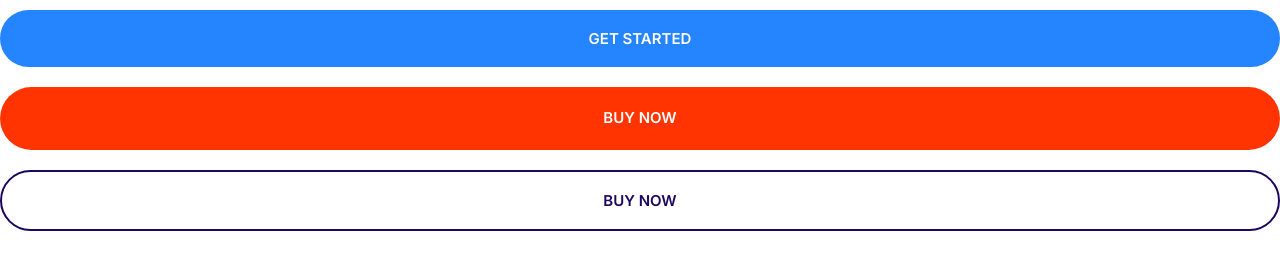
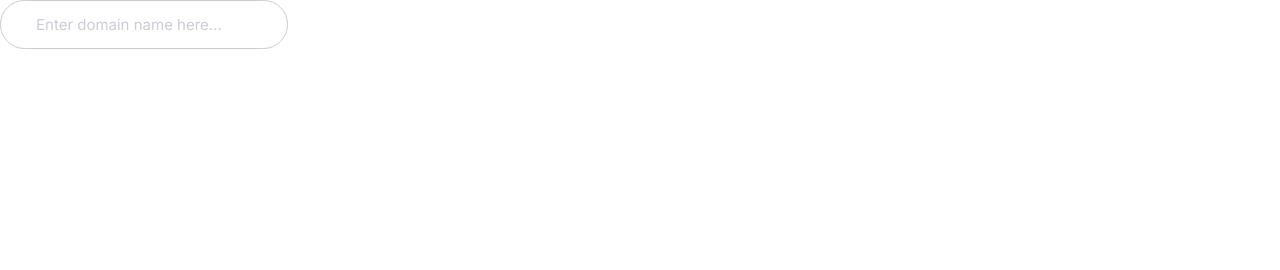
Before and after one commit to Louison-Boi/HTML-CSS3, a plain HTML site: page index.html in a window 1280 px wide. Drawn offline with Linux system fonts and the light colour scheme.

Commit message:
Build input component.

```diff
--- a/css/styles.css
+++ b/css/styles.css
@@ -231,3 +231,24 @@ margin-right: 2rem;
     font-size: 1.5rem;
   }
 }
+
+/* Inputs */
+
+.input{
+  padding: 1.5rem 3.5rem;
+  border: 1px solid #ccc;
+  border-radius: 30px;
+  outline: 0;
+  color:var(--color-headings);
+  font-size: 2rem
+}
+
+::placeholder{
+  color: #cdcbd7;
+}
+
+@media screen and (min-width: 1024px){
+  .input{
+    font-size: 1.5rem;
+  }
+}
--- a/index.html
+++ b/index.html
@@ -14,8 +14,6 @@
     />
   </head>
   <body>
-    <button class="btn btn--primary btn--block">Get Started</button>
-    <a href="#" class="btn btn--accent btn--block">Buy now</a>
-    <button class="btn btn--outline btn--block">Buy Now</button>
+    <input type="text" class="input" placeholder="Enter domain name here..." />
   </body>
 </html>
```
Also changed, not shown: components/inputs.html (added, +1 -0 lines).
